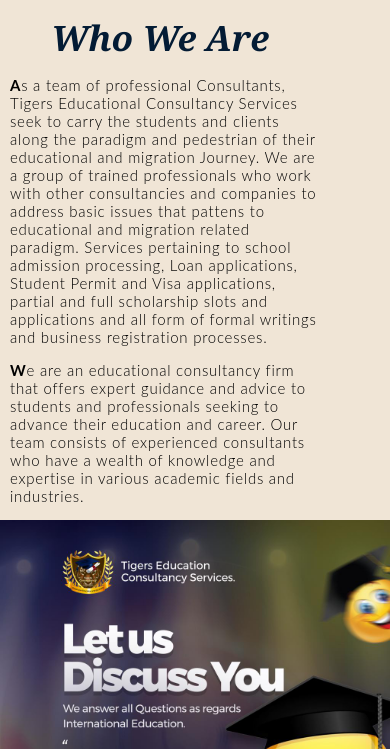
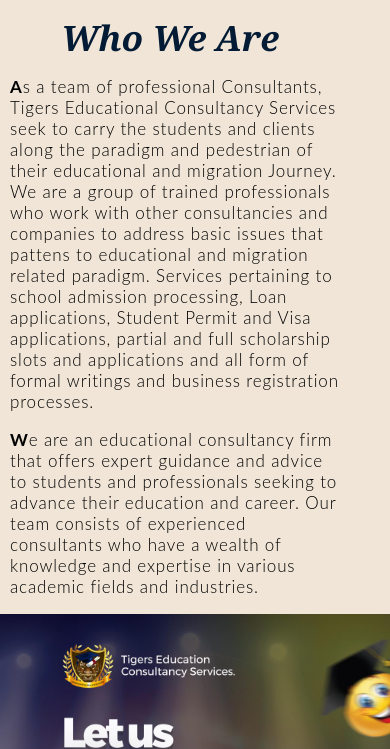
Before and after one commit to mich-sys/Tiger-consultancy, a plain HTML site: page index.html in a window 390 px wide. Shown: the part 95-844 px from the top of the page. Drawn offline with Linux system fonts and the light colour scheme.

Commit message:
final-finished product2

```diff
--- a/index.css
+++ b/index.css
@@ -212,7 +212,7 @@ transition: all 300ms ease;
     font-style: oblique;
     font-size: 50px;
     margin-bottom: 15px;
-    margin-right: 70px;
+    margin-right: 50px;
   }
 
   .wlc li{
@@ -230,7 +230,7 @@ transition: all 300ms ease;
   } */
 .choose li{
   text-align: left;
-  margin-right: 75px;
+  margin-right: 50px;
   font-weight: 300;
   font-family: "Lato", Arial, sans-serif;
 }
@@ -241,7 +241,7 @@ transition: all 300ms ease;
     font-size: 18px;
   margin-top: 0;
   padding-left: 10px;
-  margin-right: 70px;
+  margin-right: 50px;
   text-align: left;
   font-family: "Lato", Arial, sans-serif;
   }
@@ -499,10 +499,13 @@ footer p{
     }
 
     .wlc p{
-      font-size: 15px;
+      font-size: 17px;
       letter-spacing: 0.05em;
       font-weight: 300;
       color: black;
+    }
+    .choose li{
+      font-size: 17px;
     }
 
   }
```
